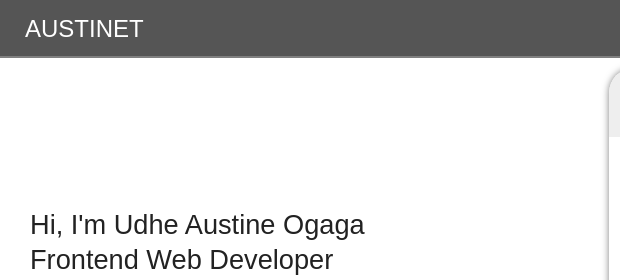
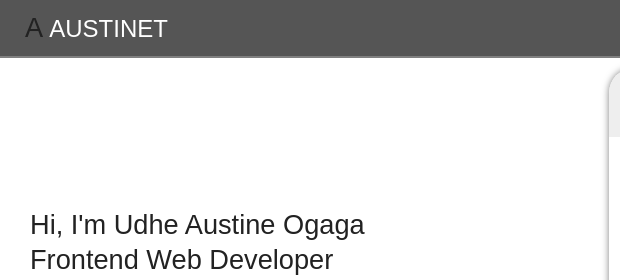
Before and after one commit to Austinet/resume, a plain HTML site: page index.html in a window 1280 px wide. Shown: the top 280 px of the page, 0-620 px from the left. Drawn offline with Linux system fonts and the light colour scheme.

Commit message:
Update index.html

```diff
--- a/index.html
+++ b/index.html
@@ -18,6 +18,7 @@
       <div class="header">
         <nav>
             <h1>
+                <span id="austinet">A</span>
                 <a href="#">AUSTINET</a>
             </h1>
             <ul id="list">
```
